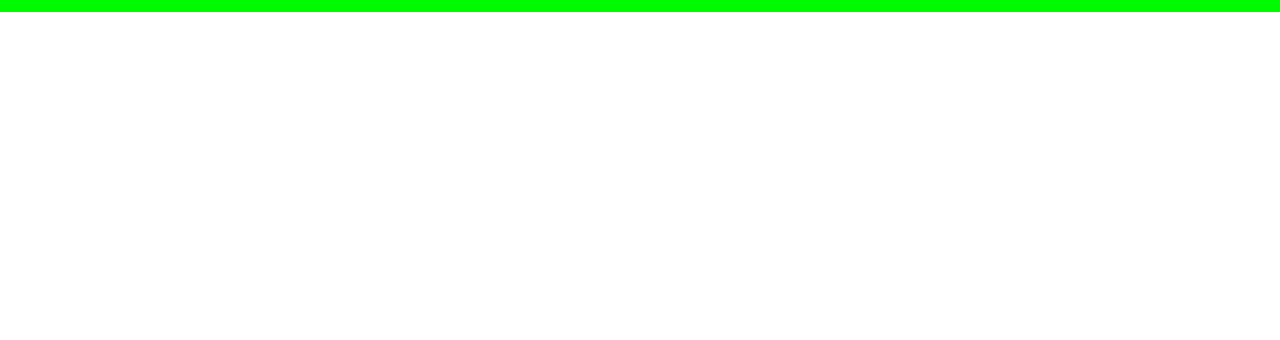
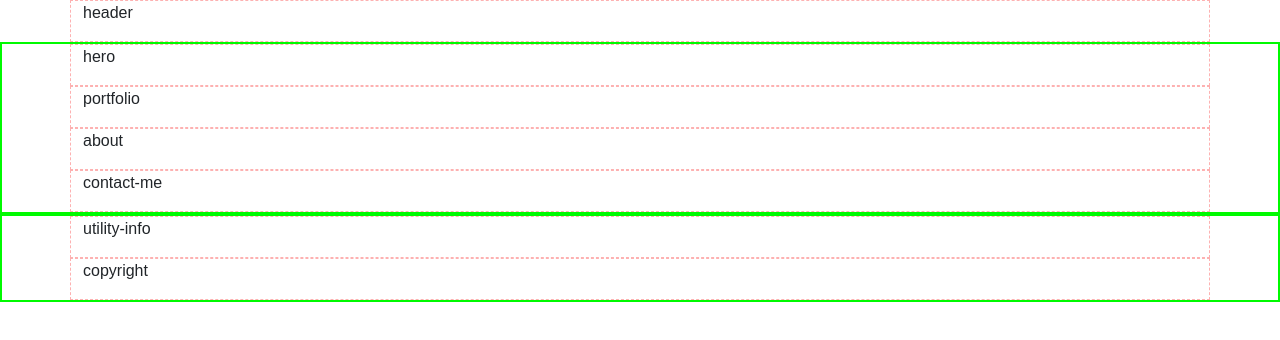
Before and after one commit to AntoCic/html-css-bootstrap-freelancer, a plain HTML site: page index.html in a window 1280 px wide. Drawn offline with nearby package versions, Linux system fonts and the light colour scheme.

Commit message:
patience over

```diff
--- a/index.html
+++ b/index.html
@@ -1,28 +1,53 @@
 <!DOCTYPE html>
 <html lang="en">
+
 <head>
     <meta charset="UTF-8">
     <meta name="viewport" content="width=device-width, initial-scale=1.0">
     <title>Document</title>
     <script src="https://kit.fontawesome.com/1e62d76f8b.js" crossorigin="anonymous"></script>
-    <link href="https://cdn.jsdelivr.net/npm/bootstrap@5.3.3/dist/css/bootstrap.min.css" rel="stylesheet" integrity="sha384-QWTKZyjpPEjISv5WaRU9OFeRpok6YctnYmDr5pNlyT2bRjXh0JMhjY6hW+ALEwIH" crossorigin="anonymous">
+    <link href="https://cdn.jsdelivr.net/npm/bootstrap@5.3.3/dist/css/bootstrap.min.css" rel="stylesheet"
+        integrity="sha384-QWTKZyjpPEjISv5WaRU9OFeRpok6YctnYmDr5pNlyT2bRjXh0JMhjY6hW+ALEwIH" crossorigin="anonymous">
     <link rel="stylesheet" href="./style/style.css">
 </head>
+
 <body class="debug">
-    <header>
-        <nav>
-        </nav>
+    <header class="container-lg">
+        <p>header</p>
+        <!-- <div class="logo">
+            <p>logo</p>
+        </div>
+        <ul class="">
+            <p>link</p>
+        </ul> -->
     </header>
 
     <main>
-        <section>
-
+        <section class="container-lg hero">
+            <p>hero</p>
+        </section>
+        <section class="container-lg portfolio">
+            <p>portfolio</p>
+        </section>
+        <section class="container-md about">
+            <p>about</p>
+        </section>
+        <section class="container-md contact-me">
+            <p>contact-me</p>
         </section>
     </main>
 
     <footer>
+        <section class="container-lg utility-info">
+            <p>utility-info</p>
+        </section>
+        <section class="container-lg copyright">
+            <p>copyright</p>
+        </section>
+    </footer>
+    <script src="https://cdn.jsdelivr.net/npm/bootstrap@5.3.3/dist/js/bootstrap.bundle.min.js"
+        integrity="sha384-YvpcrYf0tY3lHB60NNkmXc5s9fDVZLESaAA55NDzOxhy9GkcIdslK1eN7N6jIeHz"
+        crossorigin="anonymous"></script>
+</body>
 
-    </footer>
-    <script src="https://cdn.jsdelivr.net/npm/bootstrap@5.3.3/dist/js/bootstrap.bundle.min.js" integrity="sha384-YvpcrYf0tY3lHB60NNkmXc5s9fDVZLESaAA55NDzOxhy9GkcIdslK1eN7N6jIeHz" crossorigin="anonymous"></script>
-</body>
 </html>
--- a/style/style.css
+++ b/style/style.css
@@ -18,7 +18,7 @@ body{
   border: 2px solid rgb(0, 250, 0);
 }
 
-.debug .container {
+.debug [class^="container"]{
   border: 1px dashed rgba(250, 0, 0, 0.3);
 }
 
```
